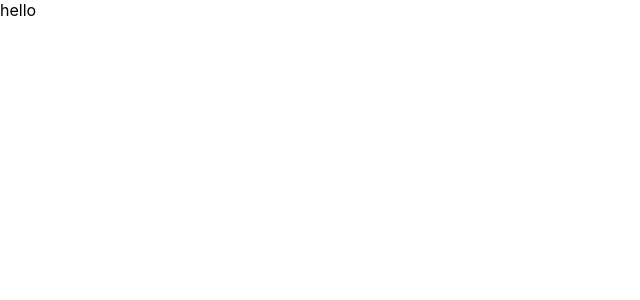
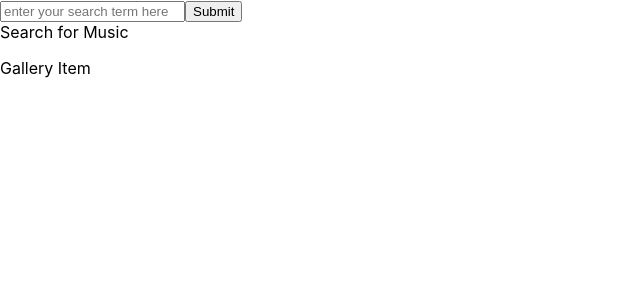
Before and after one commit to warlie3d/music_library, a React (Create React App) app: page / in a window 1280 px wide. Shown: the top 300 px of the page, without its empty margins (0-640 px from the left). Built offline with nearby package versions, Linux system fonts and the light colour scheme.

Commit message:
setup basic app structure

```diff
--- a/src/App.js
+++ b/src/App.js
@@ -1,9 +1,18 @@
+import { useState, useEffect } from "react";
+// SearchBar
+import SearchBar from "./Components/SearchBar";
+// Gallery
+import Gallery from "./Components/Gallery/Gallery";
 
 function App() {
+  const [search, setSearch] = useState('')
+  const [message, setMessage] = useState('Search for Music')
+  const [data, setData] = useState ([])
   return (
     <div>
-     hello
-
+      <SearchBar />
+      {message}
+      <Gallery />
     </div>
   );
 }
--- /dev/null
+++ b/src/Components/Gallery/Gallery.js
@@ -0,0 +1,11 @@
+import GalleryItem from "./GalleryItem"
+
+function Gallery() {
+    return (
+        <div>
+            <GalleryItem />
+        </div>
+    )
+}
+
+export default Gallery
--- /dev/null
+++ b/src/Components/Gallery/GalleryItem.js
@@ -0,0 +1,13 @@
+import { useState } from 'react'
+
+
+function GalleryItem() {
+    const [view, setView] = useState(false)
+    return (
+        <div onClick={(e) => setView(!view)} style={{ display: 'inline-block' }}>
+            <p>Gallery Item</p>
+        </div>
+    )
+}
+
+export default GalleryItem
--- /dev/null
+++ b/src/Components/SearchBar.js
@@ -0,0 +1,14 @@
+import { useState } from 'react'
+
+function SearchBar() {
+    const [searchTerm, setSearchTerm] = useState('')
+
+    return (
+        <form>
+            <input placeholder='enter your search term here' />
+            <input type='submit' />
+        </form>
+    )
+}
+
+export default SearchBar
```
